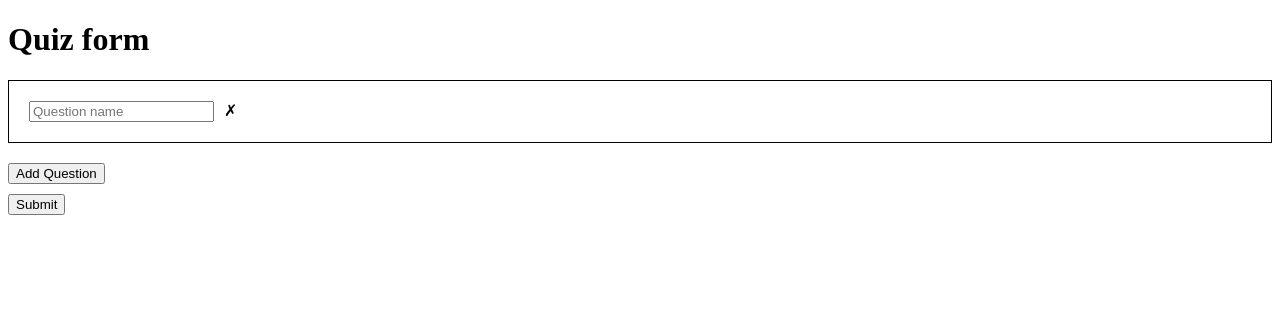
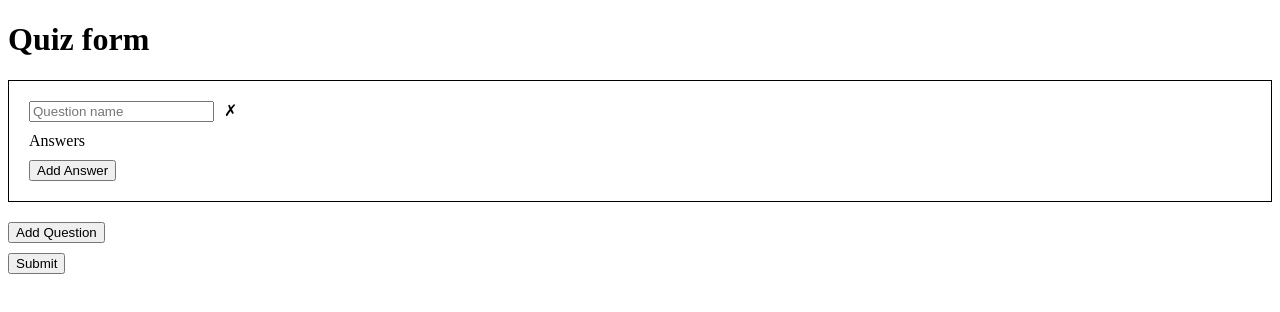
Before and after one commit to tinabenita/Angular-Learning-EG, an Angular app: page / in a window 1280 px wide. Shown: the top 312 px of the page. Built offline with nearby package versions, Linux system fonts and the light colour scheme.

Commit message:
feat: Rendering answers

```diff
--- a/src/app/quiz-form/quiz-form.component.html
+++ b/src/app/quiz-form/quiz-form.component.html
@@ -10,6 +10,26 @@
         placeholder="Question name"
       />
       <span (click)="removeQuestion(questionIndex)" class="remove">✗</span>
+      <div formArrayName="answers" class="answers">
+        <div>Answers</div>
+        @for (
+          question of quizForm.controls.questions.controls.at(questionIndex)
+            ?.controls?.answers?.controls;
+          track answerIndex;
+          let answerIndex = $index
+        ) {
+          <div [formGroupName]="answerIndex" class="answer">
+            <input type="text" placeholder="Answer" formControlName="text" />
+          </div>
+        }
+      </div>
+      <button
+  type="button"
+  class="add-answer"
+  (click)="addAnswer(questionIndex)"
+>
+  Add Answer
+</button>
     </div>
     }
   </div>
--- a/src/app/quiz-form/quiz-form.component.ts
+++ b/src/app/quiz-form/quiz-form.component.ts
@@ -29,6 +29,15 @@ export class QuizFormComponent {
     this.quizForm.controls.questions.removeAt(questionIndex);
   }
 
+  addAnswer(questionIndex: number): void {
+    const newAnswer: FormAnswer = this.fb.group({
+      text: '',
+    });
+    this.quizForm.controls.questions
+      .at(questionIndex)
+      ?.controls?.answers?.push(newAnswer);
+  }
+
   onSubmit() {
   }
 
```
